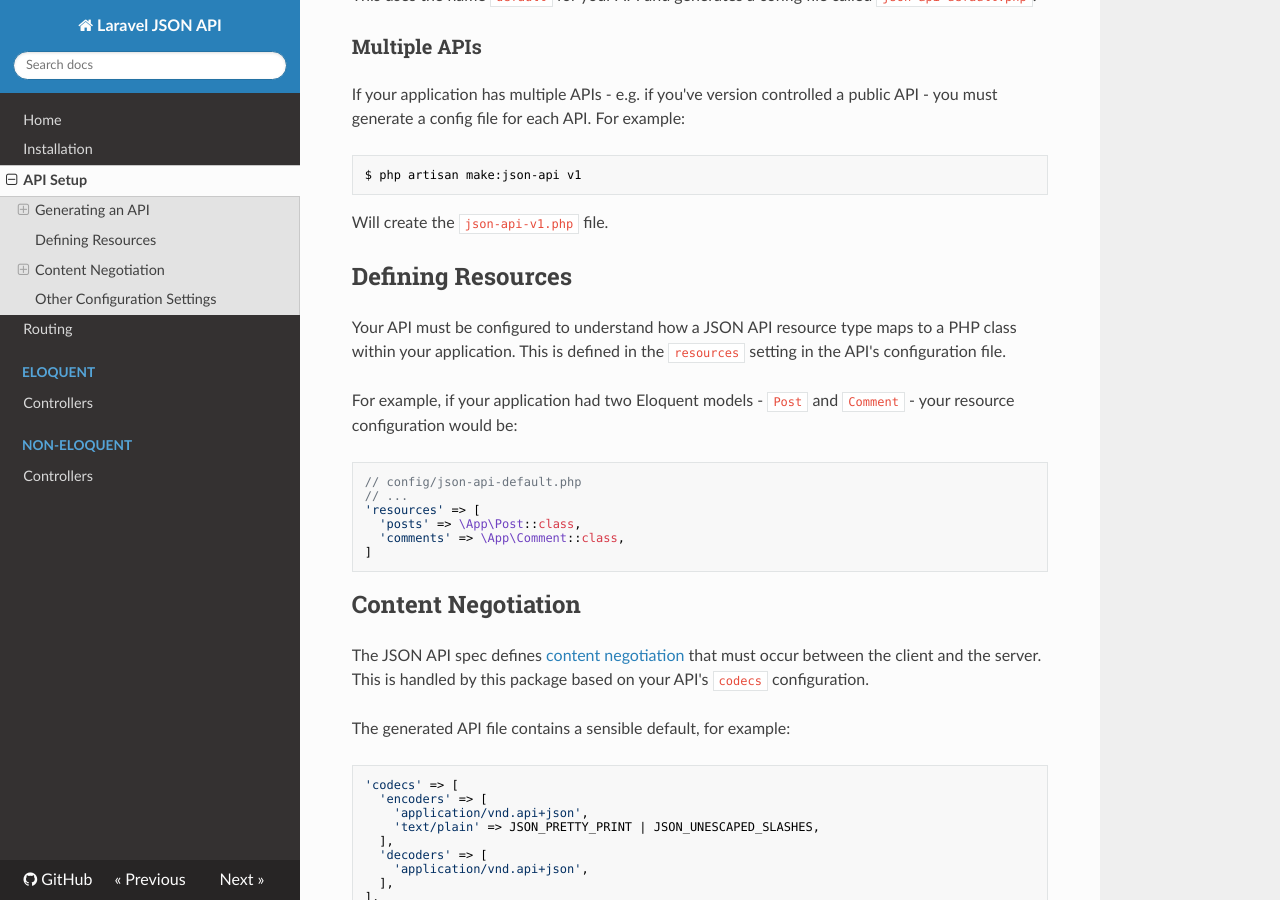
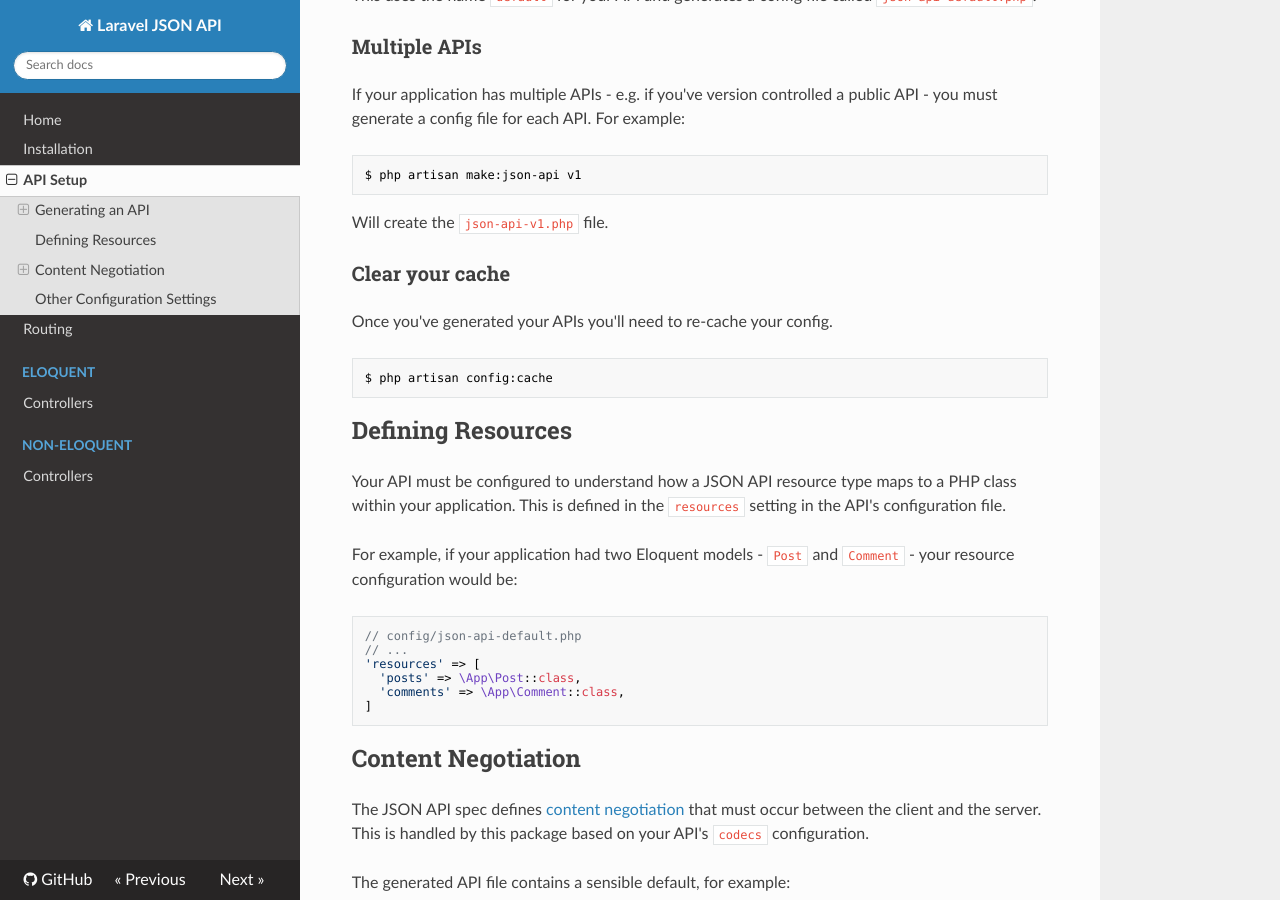
Before and after one commit to cloudcreativity/laravel-json-api, an MkDocs documentation site: the page built from docs/api.md, in a window 1280 px wide and 900 px high, scrolled down 336 px. Built offline with MkDocs 1.6.1, drawn with Linux system fonts in a browser that asks for light colours; nearby versions of some CDN libraries; old or Windows-style settings are respelled for this version of MkDocs.

Commit message:
Adding in a config cache
This one is needed as later on when I tried to generate my controllers for the resources it wouldn't work because the api namespace wasn't recognised as the newly generated configuration files hadn't been pulled into the config cache.

````diff
--- a/docs/api.md
+++ b/docs/api.md
@@ -19,6 +19,14 @@ $ php artisan make:json-api v1
 ```
 
 Will create the `json-api-v1.php` file.
+
+### Clear your cache
+
+Once you've generated your APIs you'll need to re-cache your config.
+
+``` bash
+$ php artisan config:cache
+```
 
 ## Defining Resources
 
````
